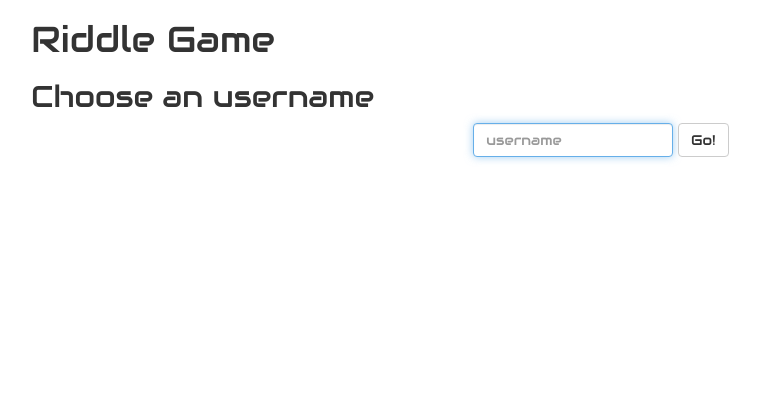
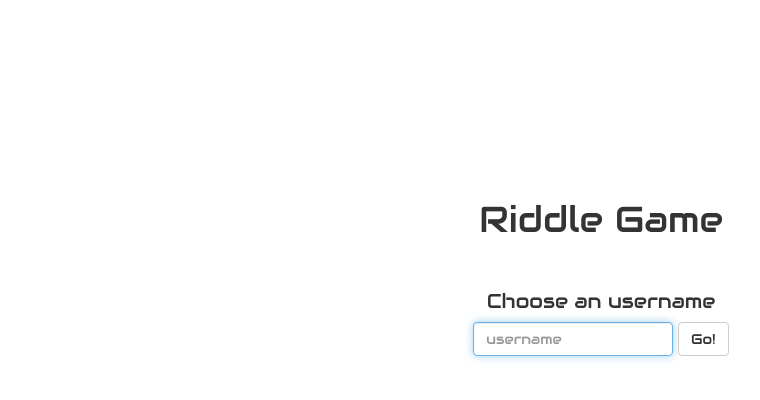
Before and after one commit to luisanegri/Practical-Python, a Flask app: page / in a window 1280 px wide. Shown: the top 400 px of the page, without its empty margins (39-799 px from the left). Run offline with Flask 2, Linux system fonts and the light colour scheme; some libraries are stand-ins or nearby versions.

Commit message:
styled containers

```diff
--- a/static/style.css
+++ b/static/style.css
@@ -1,6 +1,23 @@
-.title-riddle {
+.title-riddle{
     text-align: center;
+}
 
+.title {
+    text-align: center;
+    padding: 30px;
+}
+
+#sub {
+    text-align: center;
+    font-size: 20px;
+}
+
+.container-centered {
+    padding-top: 150px;
+}
+
+.cont {
+    padding-top: 100px;
 }
 
 body {
```
